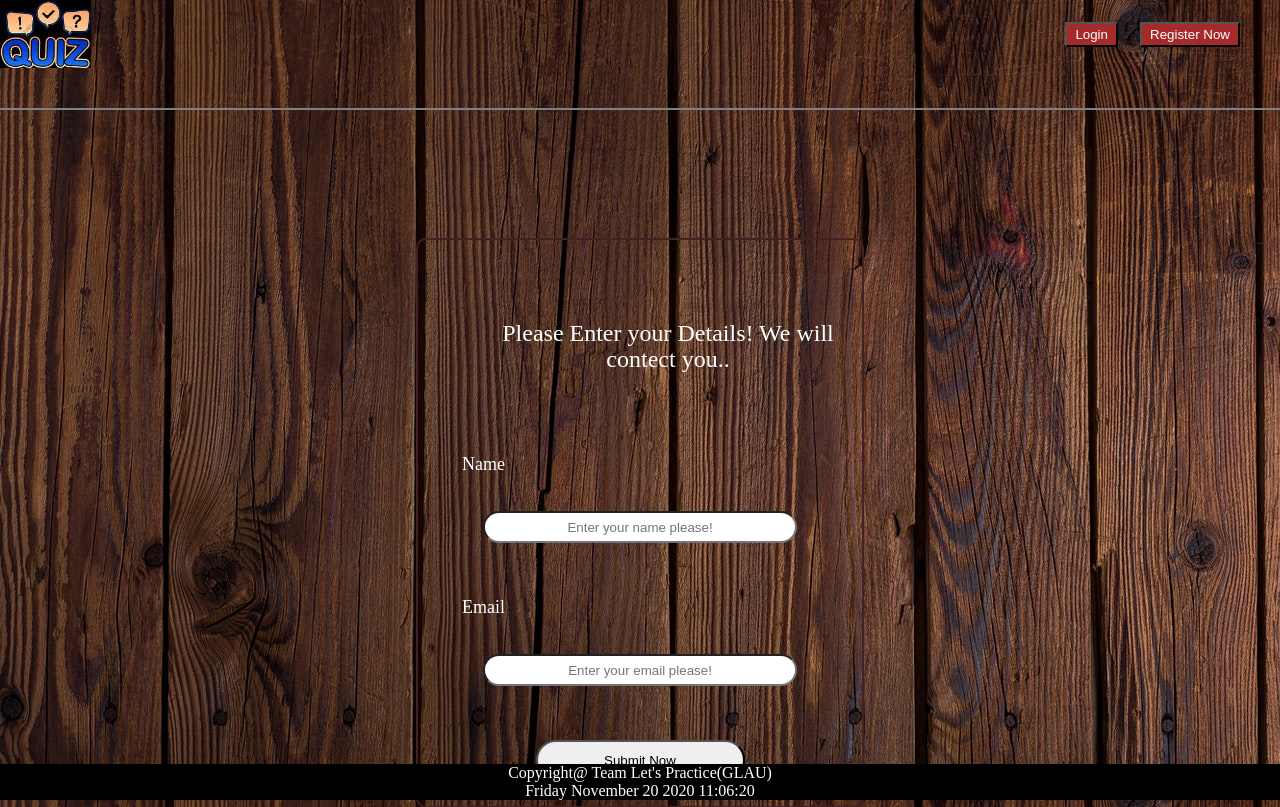
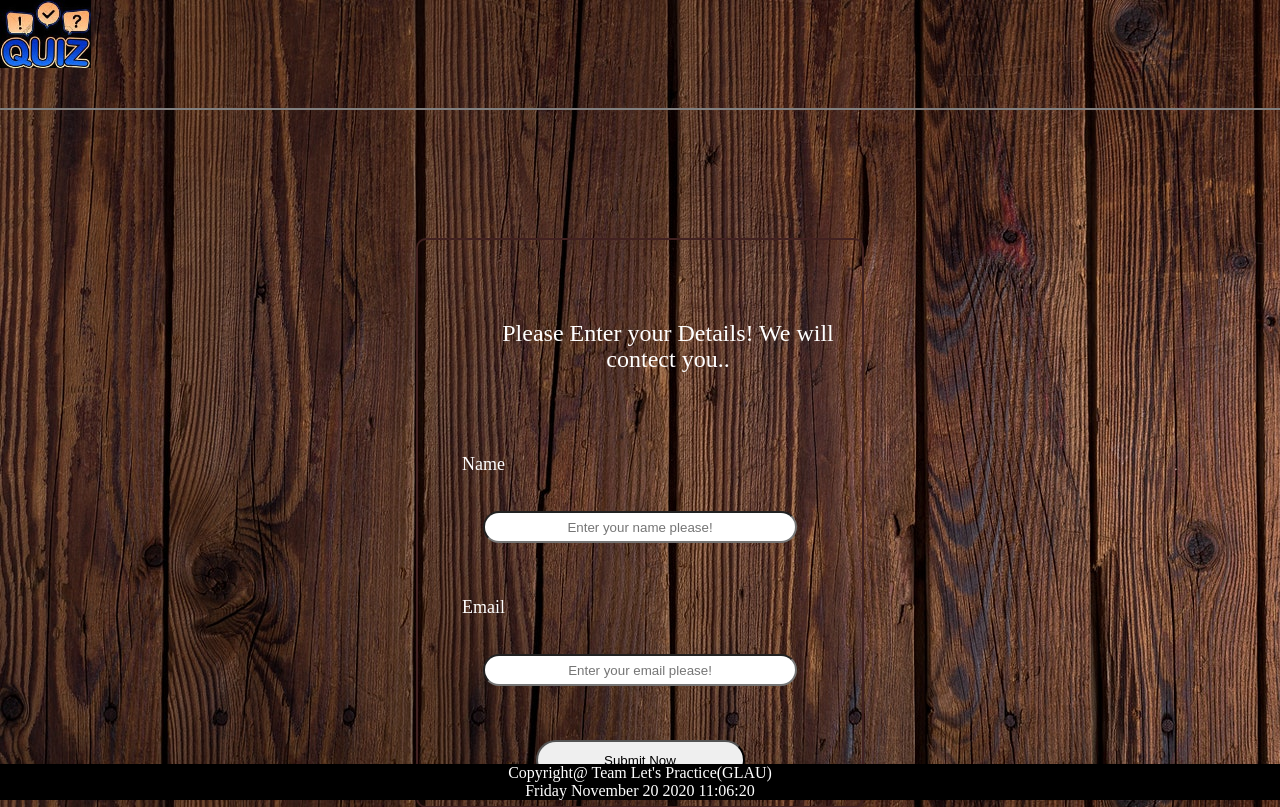
Before and after one commit to TeamForMiniProject/Let-s-Practice, a PHP site: page /contactus.php in a window 1280 px wide. Shown: the top 807 px of the page. Run offline with PHP 8.4, Linux system fonts and the light colour scheme.

Commit message:
Update header.php latest

```diff
--- a/header.php
+++ b/header.php
@@ -1,18 +1,3 @@
-<?php
-if(isset($_POST["Admin"]))
-{
-    header('Location:adminlogin.php');
-}
-else if(isset($_POST["Student"])){
-    header('Location:Studentlogin.php');
-}
-else if(isset($_POST["contact"])){
-    header('Location:contactus.php');
-}
-else if(isset($_POST["Admin2"])){
-    header('Location:register.php');
-}
-?>
 <!DOCTYPE html>
 <html lang="en">
 <head>
@@ -28,17 +13,9 @@
         <div class="mid">
         <ul class="navbar">
         <li> <a href="<?php echo 'index.php'; ?>" >Home</a> </li>
-        <li> <a href="">About Us</a> </li>
-        <li> <a href="">Quiz Start</a> </li>
-        <li> <a href="<?php echo 'contactus.php'; ?>">Contect us</a> </li>
+
 
         </ul>
-        </div>
-        <div class="right">
-            <form action="" method="post">
-            <input class="btn"type="submit" name="Admin"value="Login">
-            <input class="btn"type="submit" name="Admin2"value="Register Now">
-            </form>
         </div>
     </header>
     <hr style="height:2px;border-width:0;color:gray;margin-top:36px;background-color:gray">
```
